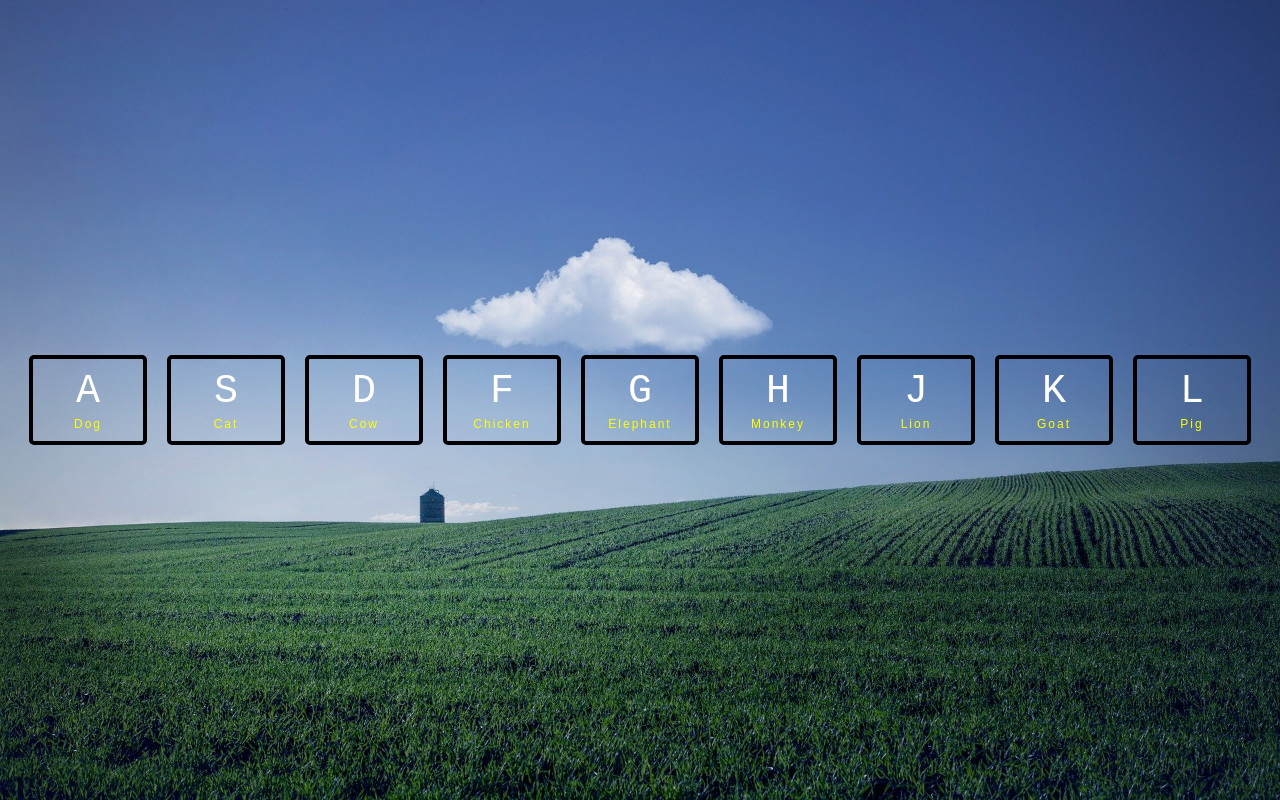
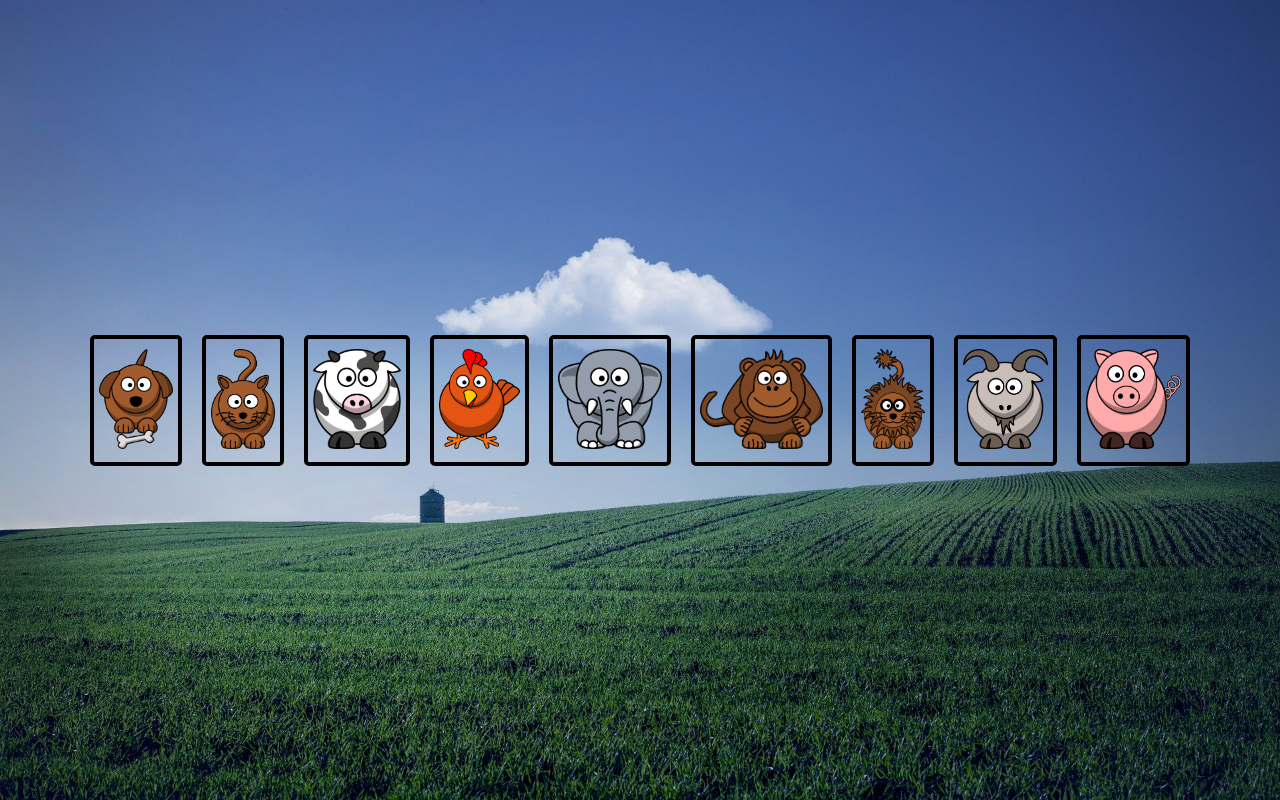
Before and after one commit to mfordas/Animals_sounds, a website built with webpack: page Dist/html/animals.html in a window 1280 px wide. Built offline with nearby package versions, Linux system fonts and the light colour scheme.

Commit message:
Changed letters to images

```diff
--- a/Dist/css/main.css
+++ b/Dist/css/main.css
@@ -20,17 +20,23 @@ html {
     flex:1;
 }
 
-.animal{
+
+
+.animal {
     border: 4px solid black;
     border-radius: 5px;
     display: block;
-    width: 100px;
+    /* width: 100px; */
     margin: 1rem;
     font-size: 1.5rem;
     padding: 1rem .5rem;
     text-align: center;
     color: white;
     transition: all 0.7s;
+}
+
+.animal_picture {
+    max-height: 100px;
 }
 
 .animal-sound{
@@ -40,7 +46,7 @@ html {
 }
 
 kbd {
-    display: block;
+    display: none;
     font-size: 40px;
 }
 
@@ -48,6 +54,7 @@ kbd {
     font-size: 1.2rem;
     color: yellow;
     letter-spacing: 0.2rem;
+    display: none;
 }
 
 .tap {
@@ -61,10 +68,10 @@ kbd {
 
     }
 
-    .tap{
+    /* .tap{
         display: block;
         font-size: 1.8rem;
-    }
+    } */
 
 
 
--- a/Dist/html/animals.html
+++ b/Dist/html/animals.html
@@ -15,46 +15,55 @@
         <div data-key="65" class="animal">
             <kbd>A</kbd>
             <p class='tap'>Tap me!</p>
+            <img class="animal_picture" src="../img/dog.png">
             <span class="sound">Dog</span>
         </div>
         <div data-key="83" class="animal">
             <kbd>S</kbd>
             <p class='tap'>Tap me!</p>
+            <img class="animal_picture" src="../img/cat.png">
             <span class="sound">Cat</span>
         </div>
         <div data-key="68" class="animal">
             <kbd>D</kbd>
             <p class='tap'>Tap me!</p>
+            <img class="animal_picture" src="../img/cow.png">
             <span class="sound">Cow</span>
         </div>
         <div data-key="70" class="animal">
             <kbd>F</kbd>
             <p class='tap'>Tap me!</p>
+            <img class="animal_picture" src="../img/chicken.png">
             <span class="sound">Chicken</span>
         </div>
         <div data-key="71" class="animal">
             <kbd>G</kbd>
             <p class='tap'>Tap me!</p>
+            <img class="animal_picture" src="../img/elephant.png">
             <span class="sound">Elephant</span>
         </div>
         <div data-key="72" class="animal">
             <kbd>H</kbd>
             <p class='tap'>Tap me!</p>
+            <img class="animal_picture" src="../img/monkey.png">
             <span class="sound">Monkey</span>
         </div>
         <div data-key="74" class="animal">
             <kbd>J</kbd>
             <p class='tap'>Tap me!</p>
+            <img class="animal_picture" src="../img/lion.png">
             <span class="sound">Lion</span>
         </div>
         <div data-key="75" class="animal">
             <kbd>K</kbd>
             <p class='tap'>Tap me!</p>
+            <img class="animal_picture" src="../img/goat.png">
             <span class="sound">Goat</span>
         </div>
         <div data-key="76" class="animal">
             <kbd>L</kbd>
             <p class='tap'>Tap me!</p>
+            <img class="animal_picture" src="../img/pig.png">
             <span class="sound">Pig</span>
         </div>
     </div>
```
Also changed, not shown: Dist/img/cat.png (added), Dist/img/chicken.png (added), Dist/img/cow.png (added), Dist/img/dog.png (added), Dist/img/elephant.png (added), Dist/img/goat.png (added), Dist/img/lion.png (added), Dist/img/monkey.png (added), Dist/img/pig.png (added).
